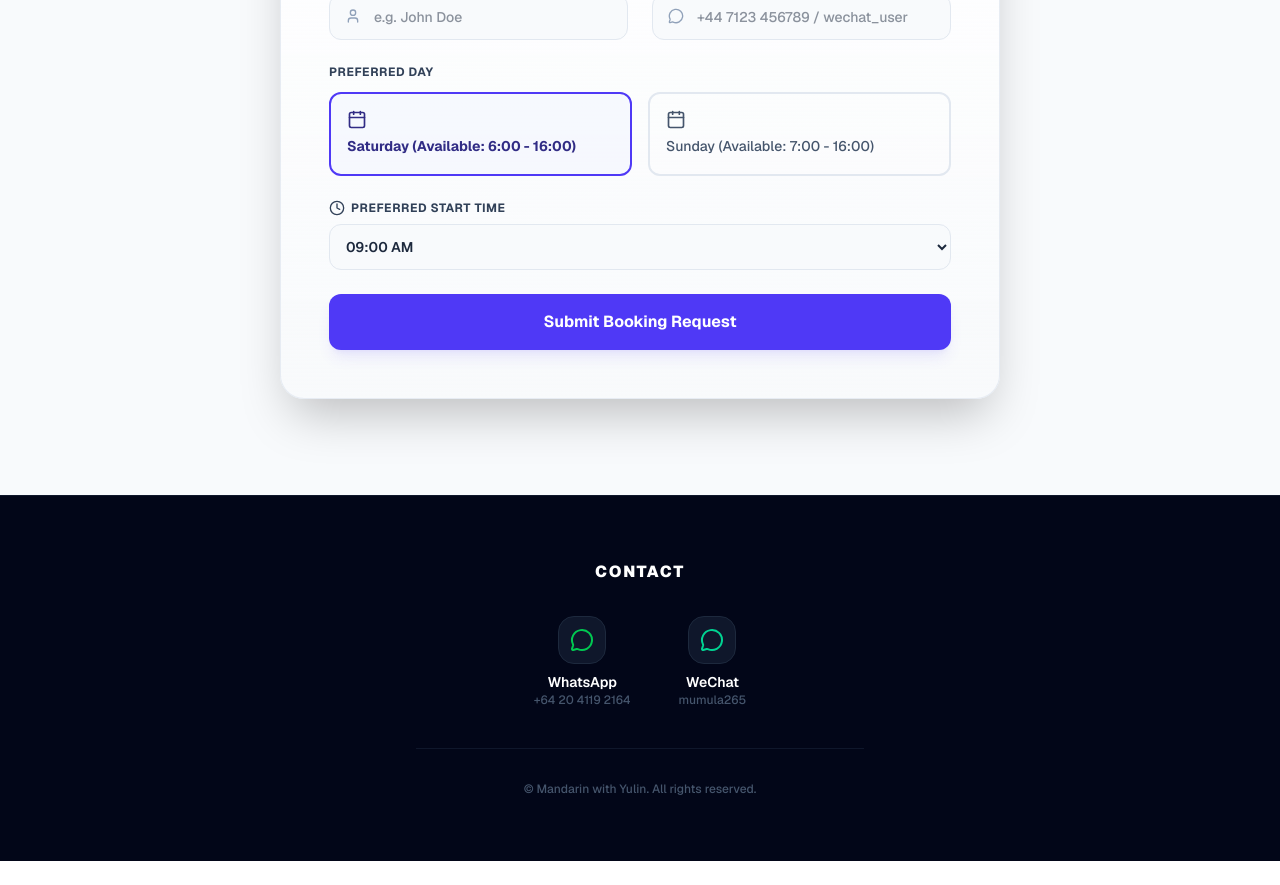
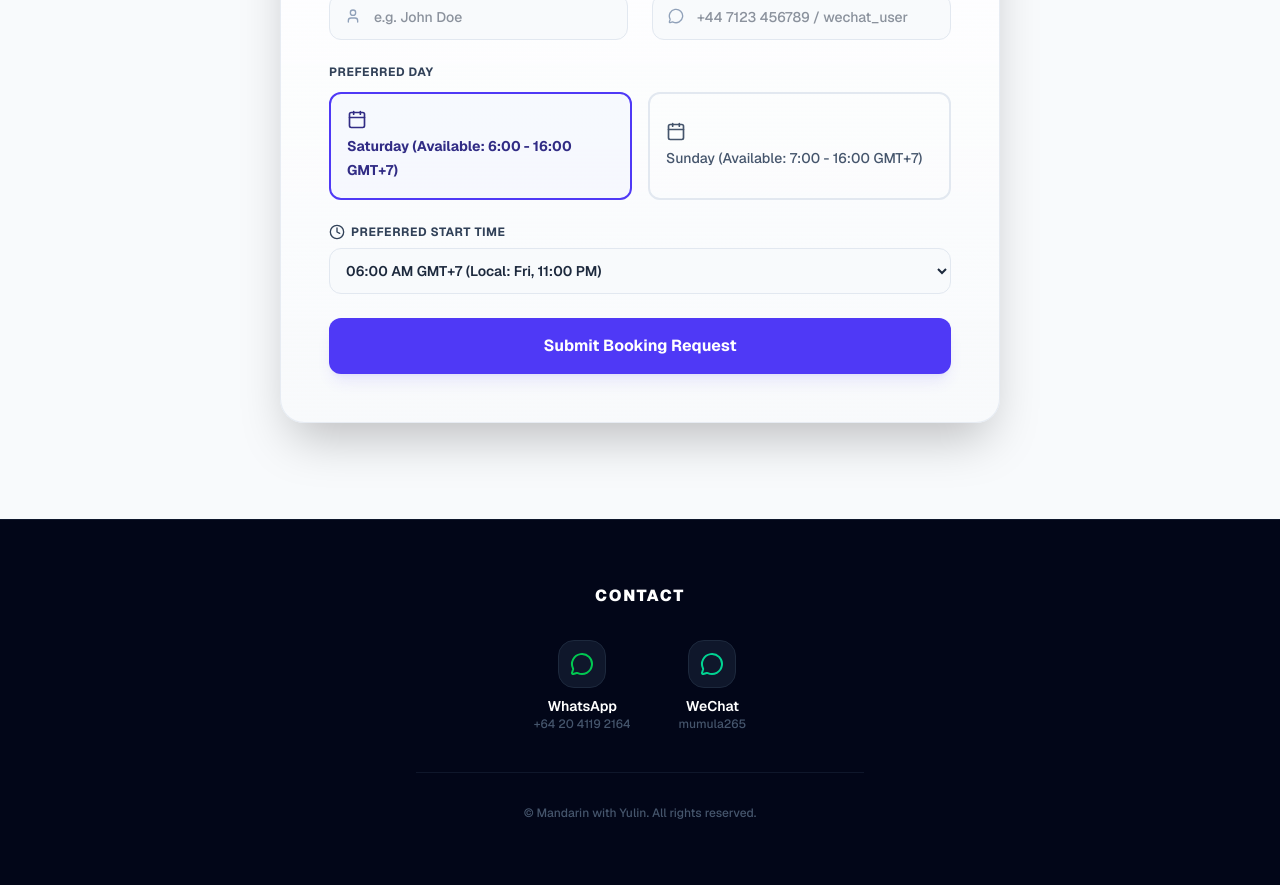
Before and after one commit to haibt163/yulinmandarin, a Next.js app: page /en in a window 1280 px wide. Shown: the part 2160-3045 px from the top of the page. Before the commit the page ends 3021 px from the top, so only its background shows below. Built offline with nearby package versions, Linux system fonts and the light colour scheme.

Commit message:
feat: implement smart automatic timezone conversion for local student viewing

```diff
--- a/app/[lang]/page.tsx
+++ b/app/[lang]/page.tsx
@@ -1,6 +1,6 @@
 'use client';
 
-import { useState } from 'react';
+import { useState, useEffect } from 'react';
 import { useRouter, useParams } from 'next/navigation';
 import { Globe, Calendar, Clock, BookOpen, Award, MessageCircle, Star, Sparkles, User, CheckCircle2 } from 'lucide-react';
 
@@ -45,11 +45,13 @@ const t = {
       name: 'Họ và tên của bạn',
       contactId: 'Số WhatsApp hoặc WeChat ID',
       day: 'Chọn ngày học',
-      time: 'Khung giờ mong muốn bắt đầu',
-      sat: 'Thứ Bảy (Khả dụng: 6:00 - 16:00)',
-      sun: 'Chủ Nhật (Khả dụng: 7:00 - 16:00)',
+      time: 'Khung giờ mong muốn',
+      sat: 'Thứ Bảy (Khả dụng: 6:00 - 16:00 GMT+7)',
+      sun: 'Chủ Nhật (Khả dụng: 7:00 - 16:00 GMT+7)',
       submit: 'Gửi Đăng Ký Lịch Học',
-      success: 'Đăng ký thành công! Vui lòng kiểm tra hộp thư đến. Email xác nhận sẽ được gửi từ yulin71312@gmail.com sớm nhất!'
+      success: 'Đăng ký thành công! Vui lòng kiểm tra hộp thư đến. Email xác nhận sẽ được gửi từ yulin71312@gmail.com sớm nhất!',
+      localTime: 'Giờ địa phương',
+      latestSlot: 'Ca cuối'
     },
     footer: { text: 'Bản quyền thuộc về Mandarin with Yulin.' }
   },
@@ -93,10 +95,12 @@ const t = {
       contactId: 'WhatsApp Number or WeChat ID',
       day: 'Preferred Day',
       time: 'Preferred Start Time',
-      sat: 'Saturday (Available: 6:00 - 16:00)',
-      sun: 'Sunday (Available: 7:00 - 16:00)',
+      sat: 'Saturday (Available: 6:00 - 16:00 GMT+7)',
+      sun: 'Sunday (Available: 7:00 - 16:00 GMT+7)',
       submit: 'Submit Booking Request',
-      success: 'Booking request sent! Please check your inbox. A confirmation email will arrive shortly from yulin71312@gmail.com.'
+      success: 'Booking request sent! Please check your inbox. A confirmation email will arrive shortly from yulin71312@gmail.com.',
+      localTime: 'Local',
+      latestSlot: 'Latest slot'
     },
     footer: { text: '© Mandarin with Yulin. All rights reserved.' }
   },
@@ -140,10 +144,12 @@ const t = {
       contactId: 'WhatsApp 号码 或 微信 ID',
       day: '选择上课日期',
       time: '期望上课开始时间段',
-      sat: '星期六 (可选时间: 6:00 - 16:00)',
-      sun: '星期日 (可选时间: 7:00 - 16:00)',
+      sat: '星期六 (可选时间: 6:00 - 16:00 GMT+7)',
+      sun: '星期日 (可选时间: 7:00 - 16:00 GMT+7)',
       submit: '提交预约申请',
-      success: '预约成功！请检查您的邮箱。确认邮件将由 yulin71312@gmail.com 发出。'
+      success: '预约成功！请检查您的邮箱。确认邮件将由 yulin71312@gmail.com 发出。',
+      localTime: '当地时间',
+      latestSlot: '最后时段'
     },
     footer: { text: '© 跟玉玲学中文 版权所有' }
   }
@@ -160,9 +166,11 @@ export default function LandingPage() {
   const router = useRouter();
   const params = useParams();
 
-  // Safely extract the language parameter
+  // Isolate client rendering to prevent hydration mismatch on dynamic timezones
+  const [isClient, setIsClient] = useState(false);
+  useEffect(() => { setIsClient(true); }, []);
+
   const lang = (params?.lang as 'vi' | 'en' | 'zh') || 'vi';
-
   const [activeChar, setActiveChar] = useState(0);
   const [formSubmitted, setFormSubmitted] = useState(false);
   const currentText = t[lang];
@@ -170,8 +178,51 @@ export default function LandingPage() {
   // Form states
   const [name, setName] = useState('');
   const [contactId, setContactId] = useState('');
-  const [selectedDay, setSelectedDay] = useState('sat');
-  const [selectedTime, setSelectedTime] = useState('09:00');
+  const [selectedDay, setSelectedDay] = useState<'sat'|'sun'>('sat');
+  const [selectedTime, setSelectedTime] = useState('SAT 06:00 AM GMT+7'); // Updated to reflect full structured payload value
+
+  // --- DYNAMIC TIMEZONE GENERATOR ---
+  // Calculates GMT+7 slots and seamlessly converts them to the user's localized browser time
+  const generateTimeOptions = (day: 'sat' | 'sun') => {
+    const options = [];
+    const startHour = day === 'sat' ? 6 : 7;
+    const endHour = 15;
+
+    for (let h = startHour; h <= endHour; h++) {
+      for (let m = 0; m <= 30; m += 30) {
+        if (h === endHour && m > 0) continue; // Cut off cleanly at 15:00
+
+        const ampm = h >= 12 ? 'PM' : 'AM';
+        const displayH = h > 12 ? h - 12 : h === 0 ? 12 : h;
+        const timeGmt7 = `${displayH.toString().padStart(2, '0')}:${m.toString().padStart(2, '0')} ${ampm}`;
+
+        let label = `${timeGmt7} GMT+7`;
+
+        if (isClient) {
+          // Setup a fixed reference weekend (Jan 6th was Sat, Jan 7th was Sun in 2024) to safely capture any day-shifts
+          const baseDate = day === 'sat' ? 6 : 7;
+          // Calculate UTC offset for GMT+7: subtract 7 hours from the local slot
+          const refDate = new Date(Date.UTC(2024, 0, baseDate, h - 7, m, 0));
+
+          // Allow the browser to naturally format the localized time based on its own OS settings
+          const localDay = refDate.toLocaleDateString(undefined, { weekday: 'short' });
+          const localTime = refDate.toLocaleTimeString(undefined, { hour: '2-digit', minute: '2-digit' });
+
+          label = `${timeGmt7} GMT+7 (${currentText.booking.localTime}: ${localDay}, ${localTime})`;
+        }
+
+        if (h === endHour && m === 0) {
+          label += ` - ${currentText.booking.latestSlot}`;
+        }
+
+        // Output pure data in the payload so Yulin receives an easily readable standardized format
+        options.push({ value: `${day.toUpperCase()} ${timeGmt7} GMT+7`, label });
+      }
+    }
+    return options;
+  };
+
+  const timeOptions = generateTimeOptions(selectedDay);
 
   const handleFormSubmit = async (e: React.FormEvent) => {
     e.preventDefault();
@@ -437,7 +488,7 @@ export default function LandingPage() {
                 <div className="grid grid-cols-2 gap-4">
                   <button
                     type="button"
-                    onClick={() => { setSelectedDay('sat'); setSelectedTime('06:00'); }}
+                    onClick={() => { setSelectedDay('sat'); setSelectedTime('SAT 06:00 AM GMT+7'); }}
                     className={`p-4 rounded-xl border-2 text-left transition-all ${selectedDay === 'sat' ? 'border-indigo-600 bg-indigo-50/40 text-indigo-900 font-bold' : 'border-slate-200 text-slate-600 font-medium'}`}
                   >
                     <Calendar className="w-5 h-5 mb-1" />
@@ -445,7 +496,7 @@ export default function LandingPage() {
                   </button>
                   <button
                     type="button"
-                    onClick={() => { setSelectedDay('sun'); setSelectedTime('07:00'); }}
+                    onClick={() => { setSelectedDay('sun'); setSelectedTime('SUN 07:00 AM GMT+7'); }}
                     className={`p-4 rounded-xl border-2 text-left transition-all ${selectedDay === 'sun' ? 'border-indigo-600 bg-indigo-50/40 text-indigo-900 font-bold' : 'border-slate-200 text-slate-600 font-medium'}`}
                   >
                     <Calendar className="w-5 h-5 mb-1" />
@@ -464,49 +515,11 @@ export default function LandingPage() {
                   onChange={(e) => setSelectedTime(e.target.value)}
                   className="w-full p-3 bg-slate-50 border border-slate-200 rounded-xl text-sm font-semibold focus:outline-none focus:border-indigo-500 focus:bg-white transition-all"
                 >
-                  {selectedDay === 'sat' ? (
-                    <>
-                      <option value="06:00">06:00 AM</option>
-                      <option value="06:30">06:30 AM</option>
-                      <option value="07:00">07:00 AM</option>
-                      <option value="07:30">07:30 AM</option>
-                      <option value="08:00">08:00 AM</option>
-                      <option value="08:30">08:30 AM</option>
-                      <option value="09:00">09:00 AM</option>
-                      <option value="09:30">09:30 AM</option>
-                      <option value="10:00">10:00 AM</option>
-                      <option value="10:30">10:30 AM</option>
-                      <option value="11:00">11:00 AM</option>
-                      <option value="11:30">11:30 AM</option>
-                      <option value="12:00">12:00 PM</option>
-                      <option value="12:30">12:30 PM</option>
-                      <option value="13:00">13:00 PM</option>
-                      <option value="13:30">13:30 PM</option>
-                      <option value="14:00">14:00 PM</option>
-                      <option value="14:30">14:30 PM</option>
-                      <option value="15:00">15:00 PM (Latest full session)</option>
-                    </>
-                  ) : (
-                    <>
-                      <option value="07:00">07:00 AM</option>
-                      <option value="07:30">07:30 AM</option>
-                      <option value="08:00">08:00 AM</option>
-                      <option value="08:30">08:30 AM</option>
-                      <option value="09:00">09:00 AM</option>
-                      <option value="09:30">09:30 AM</option>
-                      <option value="10:00">10:00 AM</option>
-                      <option value="10:30">10:30 AM</option>
-                      <option value="11:00">11:00 AM</option>
-                      <option value="11:30">11:30 AM</option>
-                      <option value="12:00">12:00 PM</option>
-                      <option value="12:30">12:30 PM</option>
-                      <option value="13:00">13:00 PM</option>
-                      <option value="13:30">13:30 PM</option>
-                      <option value="14:00">14:00 PM</option>
-                      <option value="14:30">14:30 PM</option>
-                      <option value="15:00">15:00 PM (Latest full session)</option>
-                    </>
-                  )}
+                  {timeOptions.map((opt) => (
+                    <option key={opt.value} value={opt.value}>
+                      {opt.label}
+                    </option>
+                  ))}
                 </select>
               </div>
 
```
